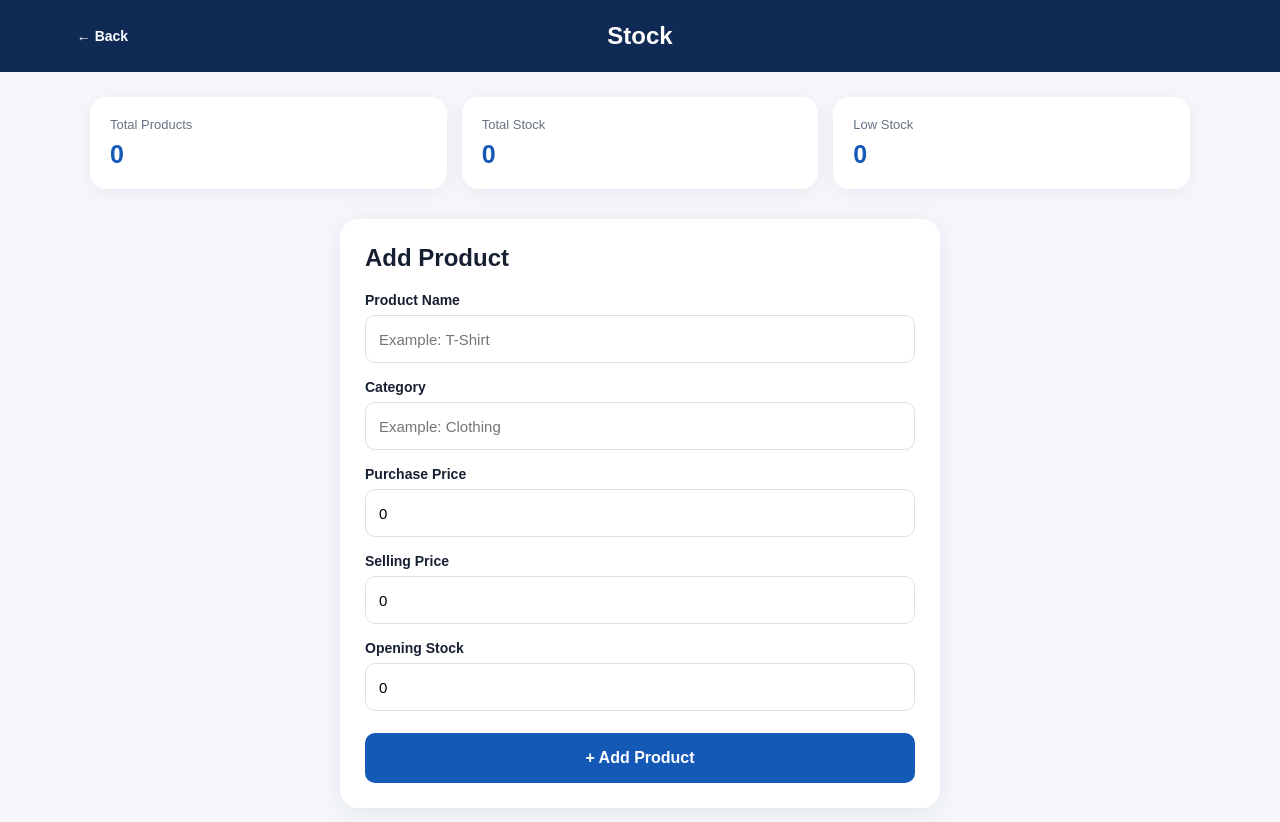
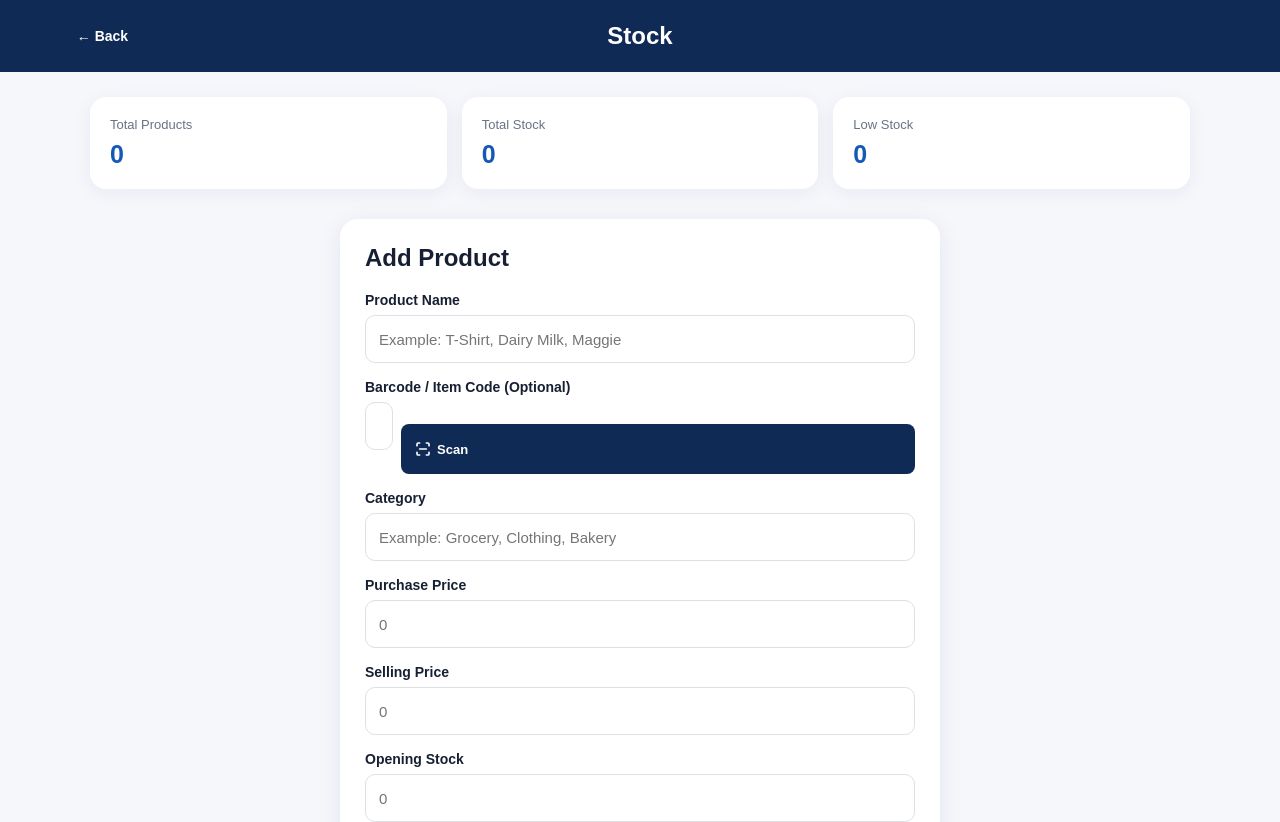
Before and after one commit to sameerkhan86926-a11y/hisabpro, a Next.js app: page /hisabpro/stock in a window 1280 px wide. Shown: the top 822 px of the page. Built offline with nearby package versions, Linux system fonts and the light colour scheme; no server answers.

Commit message:
Update page.tsx

```diff
--- a/app/stock/page.tsx
+++ b/app/stock/page.tsx
@@ -1,6 +1,7 @@
 "use client";
 
 import { useEffect, useState } from "react";
+import BarcodeScannerModal from "../../components/BarcodeScannerModal";
 
 type StockBatch = {
   id: number;
@@ -14,6 +15,7 @@ type Product = {
   id: number;
   name: string;
   category: string;
+  barcode?: string;
   purchasePrice: number;
   sellingPrice: number;
   stock: number;
@@ -25,6 +27,7 @@ export default function StockPage() {
 
   const [name, setName] = useState("");
   const [category, setCategory] = useState("");
+  const [barcode, setBarcode] = useState("");
   const [purchasePrice, setPurchasePrice] = useState(0);
   const [sellingPrice, setSellingPrice] = useState(0);
   const [stock, setStock] = useState(0);
@@ -34,14 +37,13 @@ export default function StockPage() {
   const [addPurchasePrice, setAddPurchasePrice] = useState(0);
   const [addSellingPrice, setAddSellingPrice] = useState(0);
 
-  const [historyProductId, setHistoryProductId] = useState<number | null>(
-    null
-  );
+  const [historyProductId, setHistoryProductId] = useState<number | null>(null);
 
   const [editProductId, setEditProductId] = useState<number | null>(null);
   const [editSellingPrice, setEditSellingPrice] = useState(0);
 
   const [message, setMessage] = useState("");
+  const [isScannerOpen, setIsScannerOpen] = useState(false);
 
   useEffect(() => {
     loadProducts();
@@ -58,7 +60,7 @@ export default function StockPage() {
         return;
       }
 
-      // Existing old products ko automatically batch format me convert
+      // Existing products me batch & barcode verify
       const migrated: Product[] = saved.map((product: Product) => {
         if (product.batches && product.batches.length > 0) {
           return product;
@@ -66,6 +68,7 @@ export default function StockPage() {
 
         return {
           ...product,
+          barcode: product.barcode || "",
           batches:
             Number(product.stock || 0) > 0
               ? [
@@ -128,6 +131,7 @@ export default function StockPage() {
       id: Date.now(),
       name: name.trim(),
       category: category.trim() || "General",
+      barcode: barcode.trim(),
       purchasePrice,
       sellingPrice,
       stock: Math.max(0, stock),
@@ -151,6 +155,7 @@ export default function StockPage() {
 
     setName("");
     setCategory("");
+    setBarcode("");
     setPurchasePrice(0);
     setSellingPrice(0);
     setStock(0);
@@ -164,17 +169,9 @@ export default function StockPage() {
 
   function openAddStock(product: Product) {
     setStockProductId(product.id);
-
     setAddQuantity(0);
-
-    setAddPurchasePrice(
-      Number(product.purchasePrice || 0)
-    );
-
-    setAddSellingPrice(
-      Number(product.sellingPrice || 0)
-    );
-
+    setAddPurchasePrice(Number(product.purchasePrice || 0));
+    setAddSellingPrice(Number(product.sellingPrice || 0));
     setEditProductId(null);
     setHistoryProductId(null);
     setMessage("");
@@ -219,18 +216,10 @@ export default function StockPage() {
 
       return {
         ...product,
-
-        stock:
-          Number(product.stock || 0) + addQuantity,
-
-        // Latest rate for product display
+        stock: Number(product.stock || 0) + addQuantity,
         purchasePrice: addPurchasePrice,
         sellingPrice: addSellingPrice,
-
-        batches: [
-          ...existingBatches,
-          newBatch,
-        ],
+        batches: [...existingBatches, newBatch],
       };
     });
 
@@ -251,7 +240,6 @@ export default function StockPage() {
   function openEditPrice(product: Product) {
     setEditProductId(product.id);
     setEditSellingPrice(product.sellingPrice);
-
     setStockProductId(null);
     setHistoryProductId(null);
     setMessage("");
@@ -268,8 +256,6 @@ export default function StockPage() {
         return product;
       }
 
-      // Current/future display rate update.
-      // Existing batches remain unchanged.
       return {
         ...product,
         sellingPrice: editSellingPrice,
@@ -295,9 +281,7 @@ export default function StockPage() {
 
     if (!confirmed) return;
 
-    const updated = products.filter(
-      (product) => product.id !== id
-    );
+    const updated = products.filter((product) => product.id !== id);
 
     saveProducts(updated);
 
@@ -311,130 +295,143 @@ export default function StockPage() {
   const totalProducts = products.length;
 
   const totalStock = products.reduce(
-    (sum, product) =>
-      sum + Number(product.stock || 0),
+    (sum, product) => sum + Number(product.stock || 0),
     0
   );
 
   const lowStock = products.filter(
-    (product) =>
-      Number(product.stock || 0) <= 5
+    (product) => Number(product.stock || 0) <= 5
   ).length;
 
   return (
     <main className="stock-page">
 
       {/* HEADER */}
-
       <header className="stock-header">
-
         <button
           onClick={() => window.history.back()}
           className="back-button"
         >
           ← Back
         </button>
-
         <h1>Stock</h1>
-
         <span></span>
-
       </header>
 
       {/* STATS */}
-
       <section className="stock-stats">
-
         <div>
           <span>Total Products</span>
           <strong>{totalProducts}</strong>
         </div>
-
         <div>
           <span>Total Stock</span>
           <strong>{totalStock}</strong>
         </div>
-
         <div>
           <span>Low Stock</span>
           <strong>{lowStock}</strong>
         </div>
-
       </section>
 
       {/* ADD PRODUCT */}
-
       <section className="product-form">
-
         <h2>Add Product</h2>
 
         <label>Product Name</label>
-
         <input
           type="text"
-          placeholder="Example: T-Shirt"
+          placeholder="Example: T-Shirt, Dairy Milk, Maggie"
           value={name}
-          onChange={(e) =>
-            setName(e.target.value)
-          }
+          onChange={(e) => setName(e.target.value)}
         />
 
+        {/* BARCODE INPUT WITH SCAN BUTTON */}
+        <label>Barcode / Item Code (Optional)</label>
+        <div style={{ display: "flex", gap: "8px", marginBottom: "12px" }}>
+          <input
+            type="text"
+            placeholder="Scan karein ya type karein (e.g. 8901234567890)"
+            value={barcode}
+            onChange={(e) => setBarcode(e.target.value)}
+            style={{ flex: 1, margin: 0 }}
+          />
+          <button
+            type="button"
+            onClick={() => setIsScannerOpen(true)}
+            style={{
+              padding: "0 14px",
+              backgroundColor: "#102a56",
+              color: "#ffffff",
+              border: "none",
+              borderRadius: "8px",
+              fontWeight: 700,
+              fontSize: "13px",
+              cursor: "pointer",
+              display: "flex",
+              alignItems: "center",
+              gap: "6px",
+              whiteSpace: "nowrap",
+            }}
+          >
+            <svg
+              width="16"
+              height="16"
+              viewBox="0 0 24 24"
+              fill="none"
+              stroke="currentColor"
+              strokeWidth="2.5"
+              strokeLinecap="round"
+              strokeLinejoin="round"
+            >
+              <path d="M3 7V5a2 2 0 0 1 2-2h2" />
+              <path d="M17 3h2a2 2 0 0 1 2 2v2" />
+              <path d="M21 17v2a2 2 0 0 1-2 2h-2" />
+              <path d="M7 21H5a2 2 0 0 1-2-2v-2" />
+              <line x1="7" y1="12" x2="17" y2="12" />
+            </svg>
+            <span>Scan</span>
+          </button>
+        </div>
+
         <label>Category</label>
-
         <input
           type="text"
-          placeholder="Example: Clothing"
+          placeholder="Example: Grocery, Clothing, Bakery"
           value={category}
-          onChange={(e) =>
-            setCategory(e.target.value)
-          }
+          onChange={(e) => setCategory(e.target.value)}
         />
 
         <label>Purchase Price</label>
-
         <input
           type="number"
           min="0"
-          value={purchasePrice}
+          value={purchasePrice || ""}
+          placeholder="0"
           onChange={(e) =>
-            setPurchasePrice(
-              Math.max(
-                0,
-                Number(e.target.value)
-              )
-            )
+            setPurchasePrice(Math.max(0, Number(e.target.value)))
           }
         />
 
         <label>Selling Price</label>
-
         <input
           type="number"
           min="0"
-          value={sellingPrice}
+          value={sellingPrice || ""}
+          placeholder="0"
           onChange={(e) =>
-            setSellingPrice(
-              Math.max(
-                0,
-                Number(e.target.value)
-              )
-            )
+            setSellingPrice(Math.max(0, Number(e.target.value)))
           }
         />
 
         <label>Opening Stock</label>
-
         <input
           type="number"
           min="0"
-          value={stock}
+          value={stock || ""}
+          placeholder="0"
           onChange={(e) =>
-            setStock(
-              Math.max(
-                0,
-                Number(e.target.value)
-              )
-            )
+            setStock(Math.max(0, Number(e.target.value)))
           }
         />
 
@@ -447,78 +444,59 @@ export default function StockPage() {
             {message}
           </p>
         )}
-
       </section>
 
       {/* PRODUCT LIST */}
-
       <section className="product-list">
-
         <h2>Products</h2>
 
         {products.length === 0 ? (
-
           <div className="empty-products">
-
             <div>📦</div>
-
             <h3>No Products Yet</h3>
-
-            <p>
-              Add your first product above.
-            </p>
-
+            <p>Add your first product above.</p>
           </div>
-
         ) : (
-
           products.map((product) => {
-
-            const batches =
-              product.batches || [];
+            const batches = product.batches || [];
 
             return (
-              <div
-                className="product-item"
-                key={product.id}
-              >
-
-                <div className="product-icon">
-                  📦
-                </div>
+              <div className="product-item" key={product.id}>
+                <div className="product-icon">📦</div>
 
                 <div className="product-info">
+                  <strong>{product.name}</strong>
 
-                  <strong>
-                    {product.name}
-                  </strong>
+                  <div style={{ display: "flex", gap: "6px", alignItems: "center", flexWrap: "wrap", marginTop: "2px" }}>
+                    <span>{product.category}</span>
+                    {product.barcode && (
+                      <span
+                        style={{
+                          backgroundColor: "#f1f5f9",
+                          color: "#475569",
+                          fontSize: "11px",
+                          padding: "1px 6px",
+                          borderRadius: "4px",
+                          border: "1px solid #cbd5e1",
+                          fontFamily: "monospace",
+                        }}
+                      >
+                        🏷️ {product.barcode}
+                      </span>
+                    )}
+                  </div>
 
-                  <span>
-                    {product.category}
-                  </span>
-
-                  <small>
+                  <small style={{ marginTop: "4px", display: "block" }}>
                     Latest Buy ₹
-                    {Number(
-                      product.purchasePrice || 0
-                    ).toLocaleString("en-IN")}
-
+                    {Number(product.purchasePrice || 0).toLocaleString("en-IN")}
                     {" • "}
-
                     Latest Sell ₹
-                    {Number(
-                      product.sellingPrice || 0
-                    ).toLocaleString("en-IN")}
+                    {Number(product.sellingPrice || 0).toLocaleString("en-IN")}
                   </small>
-
                 </div>
 
                 <div className="product-stock">
-
-                  <strong>
-                    {product.stock}
-                  </strong>
-
+                  <strong>{product.stock}</strong>
                   <span>
                     {product.stock <= 0
                       ? "Out of Stock"
@@ -529,18 +507,14 @@ export default function StockPage() {
 
                   <button
                     className="add-stock-button"
-                    onClick={() =>
-                      openAddStock(product)
-                    }
+                    onClick={() => openAddStock(product)}
                   >
                     + Stock
                   </button>
 
                   <button
                     className="edit-price-button"
-                    onClick={() =>
-                      openEditPrice(product)
-                    }
+                    onClick={() => openEditPrice(product)}
                   >
                     Edit Sale
                   </button>
@@ -549,11 +523,8 @@ export default function StockPage() {
                     className="history-button"
                     onClick={() => {
                       setHistoryProductId(
-                        historyProductId === product.id
-                          ? null
-                          : product.id
+                        historyProductId === product.id ? null : product.id
                       );
-
                       setStockProductId(null);
                       setEditProductId(null);
                     }}
@@ -561,278 +532,130 @@ export default function StockPage() {
                     History
                   </button>
 
-                  <button
-                    onClick={() =>
-                      deleteProduct(product.id)
-                    }
-                  >
+                  <button onClick={() => deleteProduct(product.id)}>
                     Delete
                   </button>
-
                 </div>
 
                 {/* ADD STOCK */}
+                {stockProductId === product.id && (
+                  <div className="add-stock-panel">
+                    <h3>Add New Stock</h3>
+                    <p>New purchase ko separate batch ke roop me save kiya jayega.</p>
 
-                {stockProductId === product.id && (
+                    <label>Current Stock</label>
+                    <input type="number" value={product.stock} disabled />
 
-                  <div className="add-stock-panel">
-
-                    <h3>
-                      Add New Stock
-                    </h3>
-
-                    <p>
-                      New purchase ko separate batch
-                      ke roop me save kiya jayega.
-                    </p>
-
-                    <label>
-                      Current Stock
-                    </label>
-
-                    <input
-                      type="number"
-                      value={product.stock}
-                      disabled
-                    />
-
-                    <label>
-                      New Quantity
-                    </label>
-
+                    <label>New Quantity</label>
                     <input
                       type="number"
                       min="1"
                       placeholder="Example: 20"
-                      value={
-                        addQuantity || ""
-                      }
+                      value={addQuantity || ""}
                       onChange={(e) =>
-                        setAddQuantity(
-                          Math.max(
-                            0,
-                            Number(
-                              e.target.value
-                            )
-                          )
-                        )
+                        setAddQuantity(Math.max(0, Number(e.target.value)))
                       }
                     />
 
-                    <label>
-                      New Purchase Price
-                    </label>
-
+                    <label>New Purchase Price</label>
                     <input
                       type="number"
                       min="0"
-                      value={
-                        addPurchasePrice
-                      }
+                      value={addPurchasePrice || ""}
                       onChange={(e) =>
-                        setAddPurchasePrice(
-                          Math.max(
-                            0,
-                            Number(
-                              e.target.value
-                            )
-                          )
-                        )
+                        setAddPurchasePrice(Math.max(0, Number(e.target.value)))
                       }
                     />
 
-                    <label>
-                      New Selling Price
-                    </label>
-
+                    <label>New Selling Price</label>
                     <input
                       type="number"
                       min="0"
-                      value={
-                        addSellingPrice
-                      }
+                      value={addSellingPrice || ""}
                       onChange={(e) =>
-                        setAddSellingPrice(
-                          Math.max(
-                            0,
-                            Number(
-                              e.target.value
-                            )
-                          )
-                        )
+                        setAddSellingPrice(Math.max(0, Number(e.target.value)))
                       }
                     />
 
                     <div className="add-stock-actions">
-
-                      <button
-                        onClick={addStock}
-                      >
-                        Add Stock
-                      </button>
-
-                      <button
-                        onClick={() =>
-                          setStockProductId(null)
-                        }
-                      >
-                        Cancel
-                      </button>
-
+                      <button onClick={addStock}>Add Stock</button>
+                      <button onClick={() => setStockProductId(null)}>Cancel</button>
                     </div>
-
                   </div>
-
                 )}
 
                 {/* EDIT SELLING PRICE */}
+                {editProductId === product.id && (
+                  <div className="add-stock-panel">
+                    <h3>Edit Selling Price</h3>
+                    <p>Existing batches ke rates change nahi honge.</p>
 
-                {editProductId === product.id && (
-
-                  <div className="add-stock-panel">
-
-                    <h3>
-                      Edit Selling Price
-                    </h3>
-
-                    <p>
-                      Existing batches ke rates
-                      change nahi honge.
-                    </p>
-
-                    <label>
-                      New Selling Price
-                    </label>
-
+                    <label>New Selling Price</label>
                     <input
                       type="number"
                       min="1"
-                      value={
-                        editSellingPrice
-                      }
+                      value={editSellingPrice || ""}
                       onChange={(e) =>
-                        setEditSellingPrice(
-                          Math.max(
-                            0,
-                            Number(
-                              e.target.value
-                            )
-                          )
-                        )
+                        setEditSellingPrice(Math.max(0, Number(e.target.value)))
                       }
                     />
 
                     <div className="add-stock-actions">
-
-                      <button
-                        onClick={() =>
-                          saveSellingPrice(
-                            product.id
-                          )
-                        }
-                      >
+                      <button onClick={() => saveSellingPrice(product.id)}>
                         Save Price
                       </button>
-
-                      <button
-                        onClick={() =>
-                          setEditProductId(null)
-                        }
-                      >
-                        Cancel
-                      </button>
-
+                      <button onClick={() => setEditProductId(null)}>Cancel</button>
                     </div>
-
                   </div>
-
                 )}
 
                 {/* BATCH HISTORY */}
-
                 {historyProductId === product.id && (
-
                   <div className="batch-history">
-
-                    <h3>
-                      Stock Purchase History
-                    </h3>
-
+                    <h3>Stock Purchase History</h3>
                     {batches.length === 0 ? (
-
-                      <p>
-                        No stock purchase history.
-                      </p>
-
+                      <p>No stock purchase history.</p>
                     ) : (
-
-                      [...batches]
-                        .reverse()
-                        .map((batch) => (
-
-                          <div
-                            className="batch-row"
-                            key={batch.id}
-                          >
-
-                            <div>
-                              <strong>
-                                {batch.quantity} pcs
-                              </strong>
-
-                              <span>
-                                {new Date(
-                                  batch.date
-                                ).toLocaleDateString(
-                                  "en-IN"
-                                )}
-                              </span>
-                            </div>
-
-                            <div>
-                              <span>
-                                Buy
-                              </span>
-
-                              <strong>
-                                ₹
-                                {batch.purchasePrice.toLocaleString(
-                                  "en-IN"
-                                )}
-                              </strong>
-                            </div>
-
-                            <div>
-                              <span>
-                                Sell
-                              </span>
-
-                              <strong>
-                                ₹
-                                {batch.sellingPrice.toLocaleString(
-                                  "en-IN"
-                                )}
-                              </strong>
-                            </div>
-
+                      [...batches].reverse().map((batch) => (
+                        <div className="batch-row" key={batch.id}>
+                          <div>
+                            <strong>{batch.quantity} pcs</strong>
+                            <span>
+                              {new Date(batch.date).toLocaleDateString("en-IN")}
+                            </span>
                           </div>
-
-                        ))
-
+                          <div>
+                            <span>Buy</span>
+                            <strong>
+                              ₹{batch.purchasePrice.toLocaleString("en-IN")}
+                            </strong>
+                          </div>
+                          <div>
+                            <span>Sell</span>
+                            <strong>
+                              ₹{batch.sellingPrice.toLocaleString("en-IN")}
+                            </strong>
+                          </div>
+                        </div>
+                      ))
                     )}
-
                   </div>
-
                 )}
-
               </div>
             );
           })
-
         )}
-
       </section>
 
+      {/* BARCODE SCANNER MODAL */}
+      <BarcodeScannerModal
+        isOpen={isScannerOpen}
+        onClose={() => setIsScannerOpen(false)}
+        onScanSuccess={(code) => {
+          setBarcode(code.trim());
+          setMessage(`✓ Barcode scanned: ${code}`);
+        }}
+      />
     </main>
   );
 }
```
